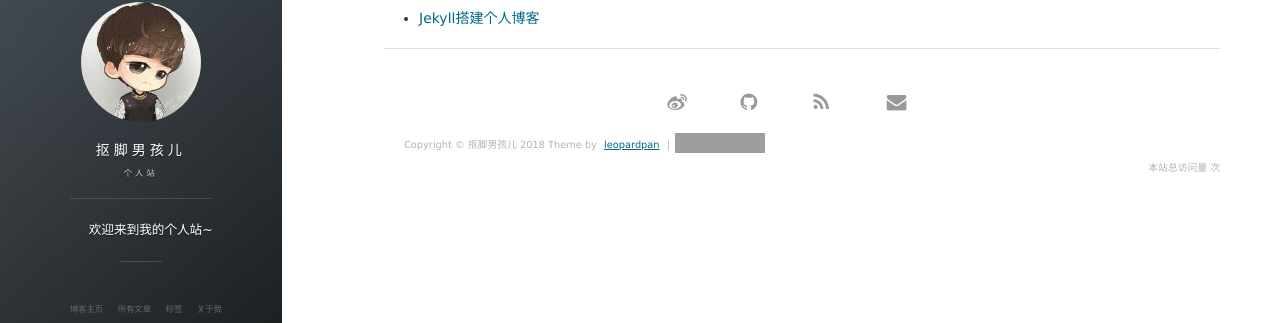
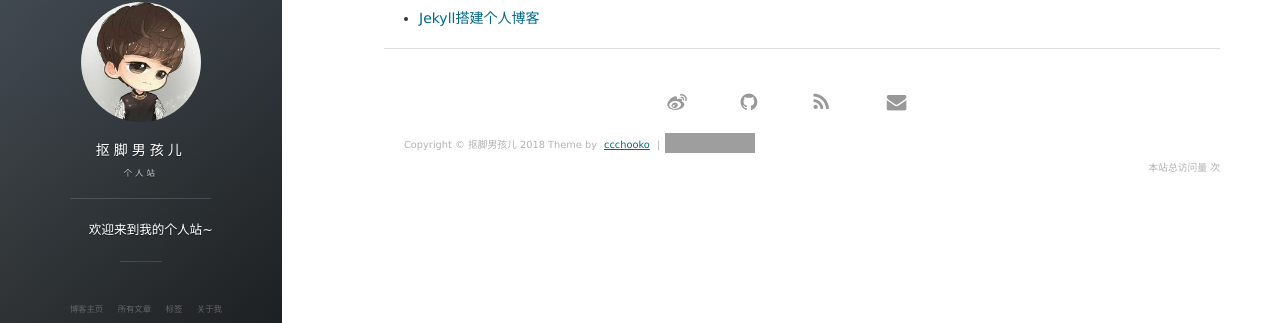
Before and after one commit to ccchooko/ccchooko.github.io, a Jekyll site: the page built from tags.html, in a window 1280 px wide. Shown: the part 286-609 px from the top of the page. Built offline with Jekyll 4.4.1, drawn with Linux system fonts in a browser that asks for light colours; nearby versions of some CDN libraries; comment, search, counter and statistics services are not loaded; grey boxes are pictures that could not be loaded.

Commit message:
修改readme信息

```diff
--- a/_includes/footer.html
+++ b/_includes/footer.html
@@ -69,7 +69,7 @@
 
         <div class = "footer_div">
            <p class="copyright text-muted">
-            Copyright &copy; {{ site.title }} {{ site.time | date: '%Y' }} Theme by <a href="http://baixin.io/">leopardpan</a> |
+            Copyright &copy; {{ site.title }} {{ site.time | date: '%Y' }} Theme by <a href="http://ccchooko.github.io/">ccchooko</a> |
             <iframe
                 style="margin-left: 2px; margin-bottom:-5px;"
                 frameborder="0" scrolling="0" width="91px" height="20px"
```
Also changed, not shown: README.md, 10 other files.
